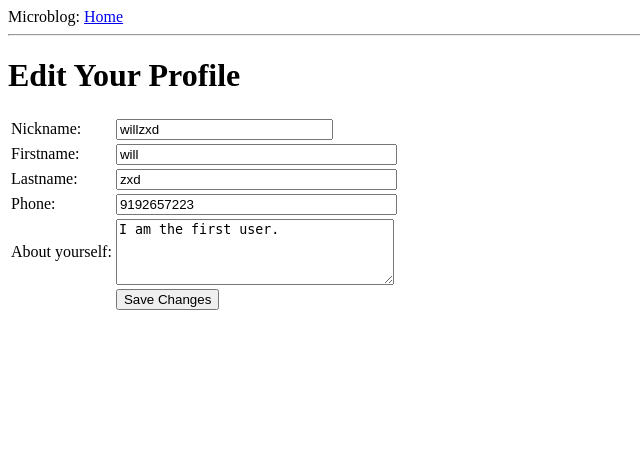
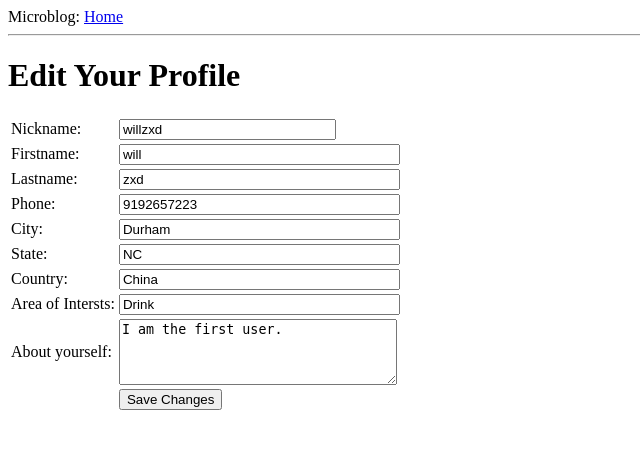
Before and after one commit to Yongjiao/Travel-Connection, a Flask app: page /edit in a window 1280 px wide. Shown: the top 449 px of the page, without its empty margins (0-640 px from the left). Run offline with Flask 2, Linux system fonts and the light colour scheme; a user stored in the database is signed in; data comes from the database, SQL or seed files in the repository; both versions use the stored data as it was after the commit; parts of the project's set-up code (start-up, migrations or seed data) failed here and were passed over.

Commit message:
Now user can edit his or her city, state, country, interests.

```diff
--- a/microblog/app/forms.py
+++ b/microblog/app/forms.py
@@ -11,6 +11,10 @@ class EditForm(Form):
     nickname = TextField('username', validators = [Required()])
     firstname = TextField('firstname', validators = [Required()])
     lastname = TextField('lastname', validators = [Required()])
+    country = TextField('country',validators = [Required()])
+    state = TextField('state',validators = [Required()])
+    city = TextField('city',validators = [Required()])
+    area = TextField('area',validators = [Required()])
     phone = TextField('phone', validators = [Required()])
     about_me = TextAreaField('about_me', validators = [Length(min = 0, max = 300)])
 
--- a/microblog/app/templates/edit.html
+++ b/microblog/app/templates/edit.html
@@ -27,6 +27,23 @@
             <td>Phone:</td>
             <td>{{form.phone(size = 32)}}</td>
         </tr>
+<!-- we need to invert city, state, country, area to select style -->
+        <tr>
+            <td>City:</td>
+            <td>{{form.city(size = 32)}}</td>
+        </tr>
+        <tr>
+            <td>State:</td>
+            <td>{{form.state(size = 32)}}</td>
+        </tr>
+        <tr>
+            <td>Country:</td>
+            <td>{{form.country(size = 32)}}</td>
+        </tr>
+        <tr>
+            <td>Area of Intersts:</td>
+            <td>{{form.area(size = 32)}}</td>
+        </tr>
         <tr>
             <td>About yourself:</td>
             <td>{{form.about_me(cols = 32, rows = 4)}}</td>
--- a/microblog/app/views.py
+++ b/microblog/app/views.py
@@ -97,6 +97,7 @@ def user(nickname):
 @login_required
 def edit():
     form = EditForm(g.user.nickname)
+    guseraoi=g.user.get_aoi()
     if form.validate_on_submit():
         g.user.nickname = form.nickname.data
         g.user.firstname = form.firstname.data
@@ -104,6 +105,12 @@ def edit():
         g.user.phone = form.phone.data
         g.user.about_me = form.about_me.data
         db.session.add(g.user)
+        db.session.commit()
+        guseraoi.country=form.country.data
+        guseraoi.state=form.state.data
+        guseraoi.city=form.city.data
+        guseraoi.area=form.area.data
+        db.session.add(guseraoi)
         db.session.commit()
         flash('Your changes have been saved.')
         return redirect(url_for('edit'))
@@ -113,6 +120,10 @@ def edit():
         form.firstname.data = g.user.firstname
         form.lastname.data = g.user.lastname
         form.phone.data = g.user.phone
+        form.country.data = guseraoi.country
+        form.state.data = guseraoi.state
+        form.city.data = guseraoi.city
+        form.area.data = guseraoi.area
     return render_template('edit.html',
         form = form)
 
```
Also changed, not shown: microblog/app.db.
